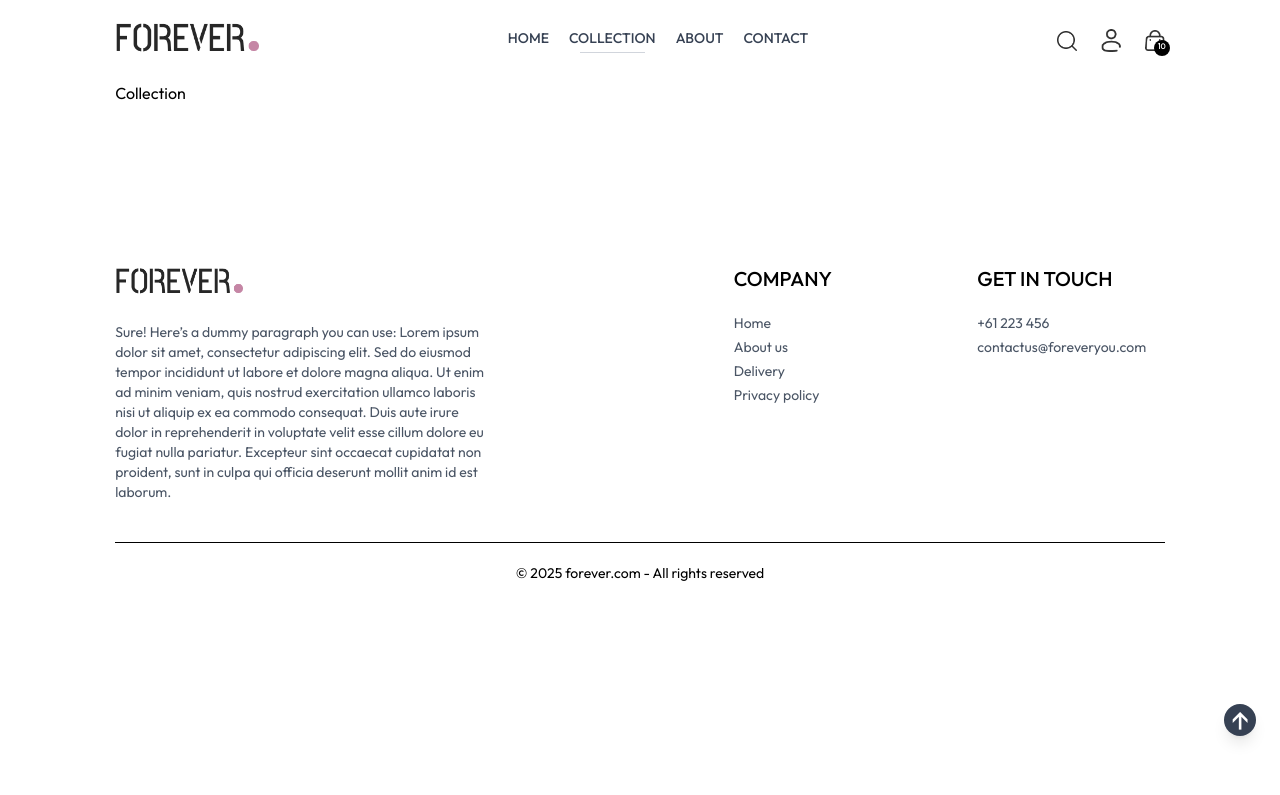
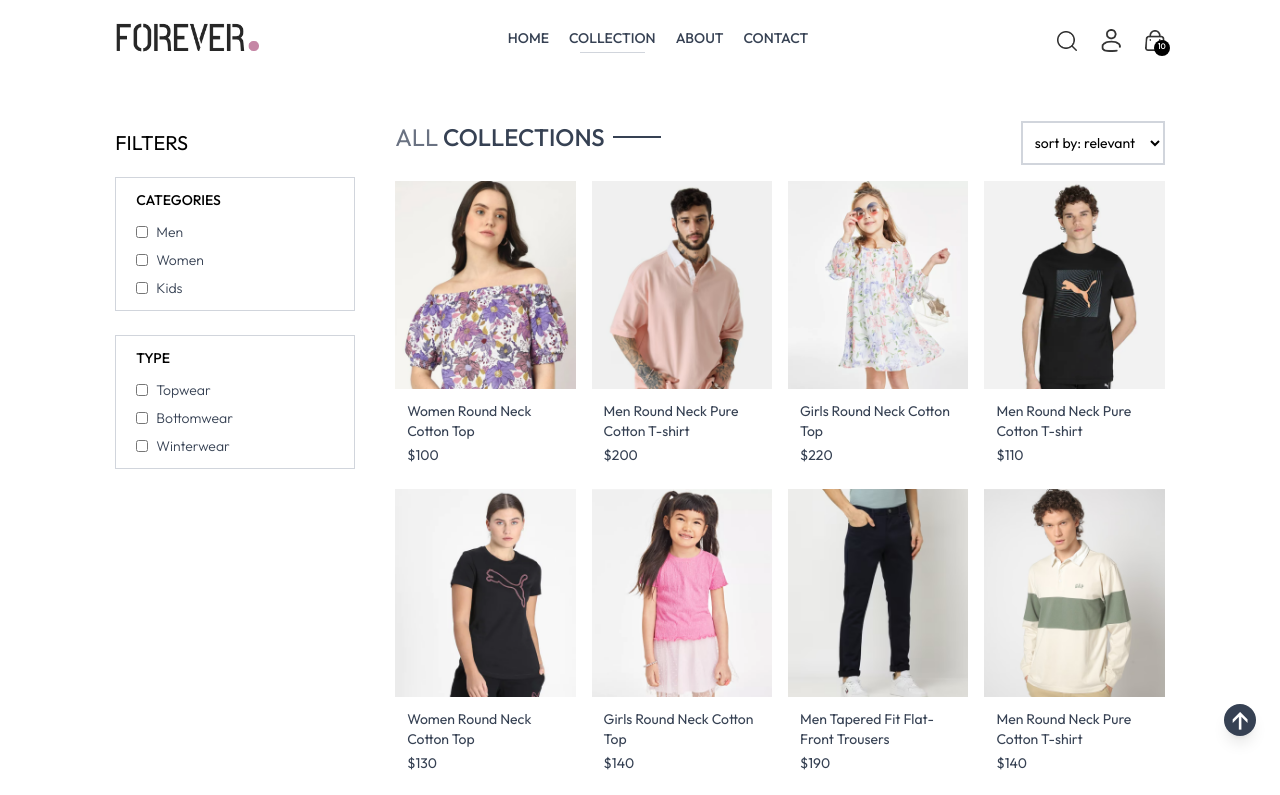
Before and after one commit to dbpthk/ecommerce-website, a React (Vite) app: page /collection in a window 1280 px wide. Shown: the top 795 px of the page. Built offline with nearby package versions, Linux system fonts and the light colour scheme; a web font is replaced by a local one.

Commit message:
filter by categories and subcategories

```diff
--- a/src/pages/Collection.jsx
+++ b/src/pages/Collection.jsx
@@ -1,7 +1,173 @@
-import React from "react";
+import React, { useContext, useEffect, useState } from "react";
+import { ShopContext } from "../context/ShopContext";
+import { assets } from "../assets/frontend_assets/assets";
+import Title from "./../components/Title.jsx";
+import ProductItem from "./../components/ProductItem.jsx";
 
 const Collection = () => {
-  return <div>Collection</div>;
+  const { products } = useContext(ShopContext);
+  const [showFilter, setShowFilter] = useState(false);
+  const [filterProducts, setFilterProducts] = useState([]);
+  const [category, setCategory] = useState([]);
+  const [subCategory, setSubCategory] = useState([]);
+
+  const toggleCategory = (e) => {
+    if (category.includes(e.target.value)) {
+      setCategory((prev) => prev.filter((item) => item !== e.target.value));
+    } else {
+      setCategory((prev) => [...prev, e.target.value]);
+    }
+  };
+
+  const toggleSubCategory = (e) => {
+    if (subCategory.includes(e.target.value)) {
+      setSubCategory((prev) => prev.filter((item) => item !== e.target.value));
+    } else {
+      setSubCategory((prev) => [...prev, e.target.value]);
+    }
+  };
+
+  const applyFilter = () => {
+    let productsCopy = products.slice();
+
+    if (category.length > 0) {
+      productsCopy = productsCopy.filter((item) =>
+        category.includes(item.category)
+      );
+    }
+    if (subCategory.length > 0) {
+      productsCopy = productsCopy.filter((item) =>
+        subCategory.includes(item.subCategory)
+      );
+    }
+    setFilterProducts(productsCopy);
+  };
+
+  useEffect(() => {
+    applyFilter();
+  }, [category, subCategory]);
+
+  return (
+    <div className="flex flex-col sm:flex-row gap-1 sm:gap-10 pt-10 border-t-">
+      {/* Filter Options  */}
+      <div className="min-w-60">
+        <p
+          onClick={() => setShowFilter(!showFilter)}
+          className="my-2 text-xl flex items-center cursor-pointer gap-2"
+        >
+          FILTERS
+          <img
+            className={`h-3 sm:hidden ${showFilter ? "rotate-90" : ""}`}
+            src={assets.dropdown_icon}
+            alt=""
+          />
+        </p>
+        {/* Category Filter  */}
+
+        <div
+          className={`border border-gray-300 pl-5 py-3 my-5 ${
+            showFilter ? "" : "hidden"
+          } sm:block`}
+        >
+          <p className="mb-3 text-sm font-medium">CATEGORIES</p>
+          <div className="flex flex-col gap-2 text-sm font-light text-gray-700">
+            <p className="flex gap-2">
+              <input
+                className="w-3"
+                type="checkbox"
+                value={"Men"}
+                onChange={toggleCategory}
+              />
+              Men
+            </p>
+            <p className="flex gap-2">
+              <input
+                className="w-3"
+                type="checkbox"
+                value={"Women"}
+                onChange={toggleCategory}
+              />
+              Women
+            </p>
+            <p className="flex gap-2">
+              <input
+                className="w-3"
+                type="checkbox"
+                value={"Kids"}
+                onChange={toggleCategory}
+              />
+              Kids
+            </p>
+          </div>
+        </div>
+        {/* SubCategory Filter  */}
+        <div
+          className={`border border-gray-300 pl-5 py-3 mt-6 ${
+            showFilter ? "" : "hidden"
+          } sm:block`}
+        >
+          <p className="mb-3 text-sm font-medium">TYPE</p>
+          <div className="flex flex-col gap-2 text-sm font-light text-gray-700">
+            <p className="flex gap-2">
+              <input
+                className="w-3"
+                type="checkbox"
+                value={"Topwear"}
+                onChange={toggleSubCategory}
+              />
+              Topwear
+            </p>
+            <p className="flex gap-2">
+              <input
+                className="w-3"
+                type="checkbox"
+                value={"Bottomwear"}
+                onChange={toggleSubCategory}
+              />
+              Bottomwear
+            </p>
+            <p className="flex gap-2">
+              <input
+                className="w-3"
+                type="checkbox"
+                value={"Winterwear"}
+                onChange={toggleSubCategory}
+              />
+              Winterwear
+            </p>
+          </div>
+        </div>
+      </div>
+
+      {/* Right side  */}
+
+      <div className="flex-1">
+        <div className="flex justify-between text-base sm:text-2xl mb-4">
+          <Title text1={"ALL"} text2={"COLLECTIONS"} />
+          {/* Product Sort  */}
+          <select className=" border-2 border-gray-300 text-sm px-2">
+            <option value="relevant">sort by: relevant </option>
+            <option value="low-high">sort by: low-high</option>
+            <option value="high-low">sort by: high-low</option>
+          </select>
+        </div>
+
+        {/* Map Products  */}
+
+        <div className="grid grid-cols-2 md:grid-cols-3 lg:grid-cols-4 gap-4 gap-y-6">
+          {filterProducts.map((item) => (
+            <ProductItem
+              key={item._id}
+              id={item._id}
+              image={item.image}
+              name={item.name}
+              price={item.price}
+            />
+          ))}
+        </div>
+      </div>
+    </div>
+  );
 };
 
 export default Collection;
```
